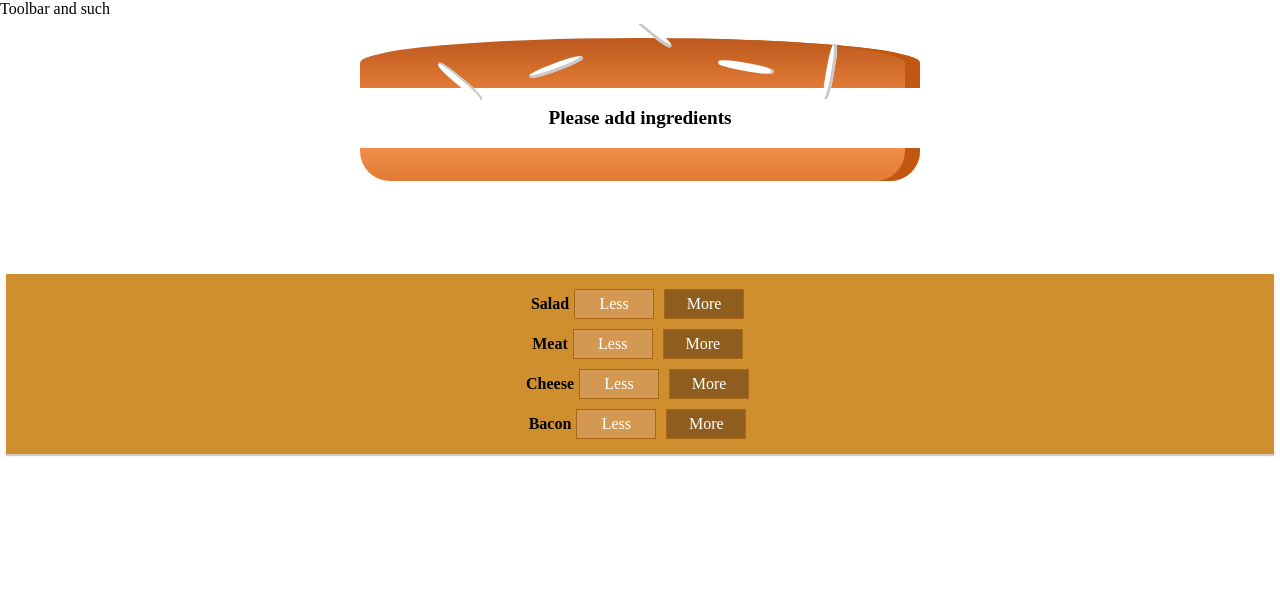
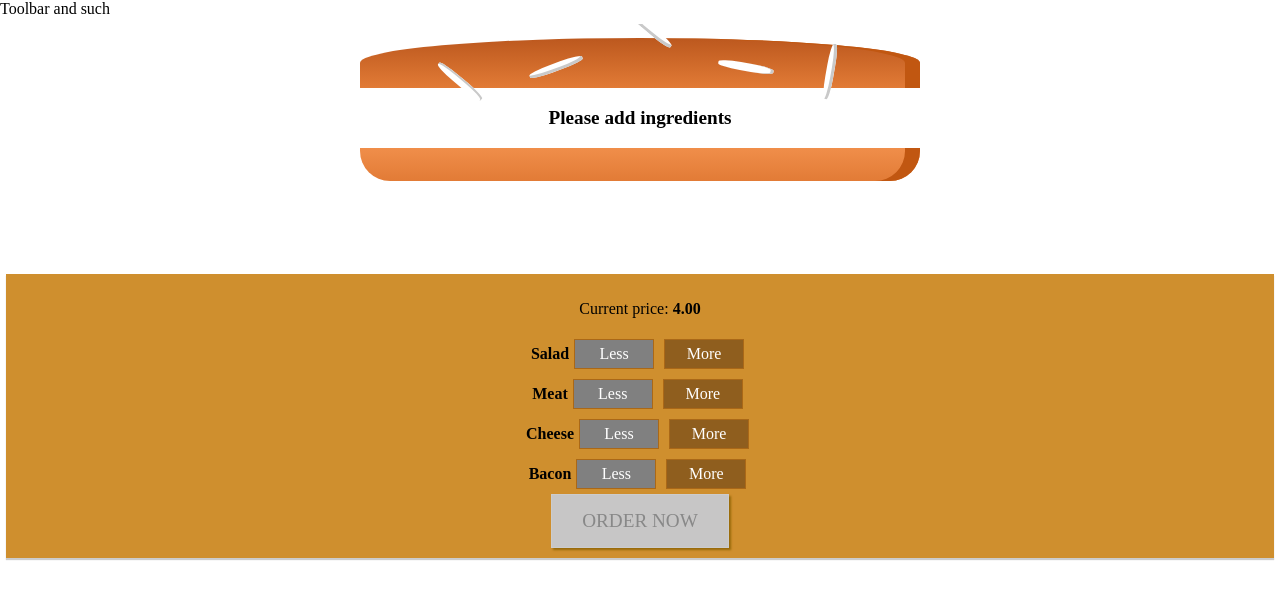
Before and after one commit to demente/burger-builder, a React (Create React App) app: page / in a window 1280 px wide. Shown: the top 598 px of the page. Built offline with nearby package versions, Linux system fonts and the light colour scheme; a web font is replaced by a local one.

Commit message:
add order button

```diff
--- a/src/components/Burger/BuildControls/BuildControl/BuildControl.js
+++ b/src/components/Burger/BuildControls/BuildControl/BuildControl.js
@@ -4,7 +4,7 @@
 const buildControl = (props) => (
 <div className={classes.BuildControl}>
     <div className={classes.Label}>{props.label}</div>
-    <button className={classes.Less} onClick={props.removed}>Less</button>
+    <button disabled={props.disabled} className={classes.Less} onClick={props.removed}>Less</button>
 
     <button className={classes.More} onClick={props.added}>More</button>
 </div>
--- a/src/components/Burger/BuildControls/BuildControl/BuildControl.module.css
+++ b/src/components/Burger/BuildControls/BuildControl/BuildControl.module.css
@@ -21,6 +21,10 @@
     color: white;
 }
 
+.BuildControl .Less:disabled {
+    background-color: grey;
+}
+
 .BuildControl .More {
     background-color: #8F5E1E;
     color: white;
--- a/src/components/Burger/BuildControls/BuildControls.js
+++ b/src/components/Burger/BuildControls/BuildControls.js
@@ -11,15 +11,18 @@
 
 const buildControls = (props) => (
     <div className={classes.BuildControls}>
+        <p>Current price: <strong>{props.price.toFixed(2)}</strong></p>
         {controls.map(control => (
             <BuildControl
             key={control.label}
             label={control.label}
             type={control.type}
+            disabled={props.disabled[control.type]}
             added={() => props.ingredientAdded(control.type)}
             removed={() => props.ingredientRemoved(control.type)}/>
         )
         )}
+        <button disabled={props.purchasable} className={classes.OrderButton}>ORDER NOW</button>
     </div>
 );
 
--- a/src/components/Burger/BuildControls/BuildControls.module.css
+++ b/src/components/Burger/BuildControls/BuildControls.module.css
@@ -8,3 +8,45 @@
     margin: auto;
     padding:  10px 0;
 }
+
+
+.OrderButton {
+    background-color: #DAD735;
+    outline: none;
+    cursor: pointer;
+    border: 1px solid #966909;
+    color: #966909;
+    font-family: inherit;
+    font-size: 1.2em;
+    padding: 15px 30px;
+    box-shadow: 2px 2px 2px #966909;
+}
+
+.OrderButton:hover, .OrderButton:active {
+    background-color: #A0DB41;
+    border: 1px solid #966909;
+    color: #966909;
+}
+
+.OrderButton:disabled {
+    background-color: #C7C6C6;
+    cursor: not-allowed;
+    border: 1px solid #ccc;
+    color: #888888;
+}
+
+.OrderButton:not(:disabled) {
+    animation: enable 0.3s linear;
+}
+
+@keyframes enable {
+    0% {
+        transform: scale(1);
+    }
+    60% {
+        transform: scale(1.1);
+    }
+    100% {
+        transform: scale(1);
+    }
+}
--- a/src/components/Burger/BurgerIngredient/BurgerIngredient.js
+++ b/src/components/Burger/BurgerIngredient/BurgerIngredient.js
@@ -3,8 +3,6 @@
 
 const burgerIngredient = (props) => {
     let ingredient = null;
-
-    console.log(props);
 
     switch (props.type) {
         case ('bread-bottom'):
--- a/src/containers/BurgerBuilder/BurgerBuilder.js
+++ b/src/containers/BurgerBuilder/BurgerBuilder.js
@@ -56,12 +56,30 @@
     }
 
     render() {
+        const disabledInfo = {
+            ...this.state.ingredients
+        }
+        for(let key in disabledInfo){
+            disabledInfo[key] = disabledInfo[key] <=0
+        }
+        const purchasable = Object.keys({...this.state.ingredients}).map(
+            key => {
+                return disabledInfo[key]
+            }
+        ).reduce((s, el) =>{
+            return s && el;
+        },true);
+
         return (
             <>
                 <Burger ingredients={this.state.ingredients} />
                 <BuildControls
                 ingredientAdded={this.addIngredientHandler}
-                ingredientRemoved={this.removeIngredientHandler}/>
+                ingredientRemoved={this.removeIngredientHandler}
+                disabled = {disabledInfo}
+                price={this.state.totalPrice}
+                purchasable = {purchasable}
+                />
 
             </>
         );
```
